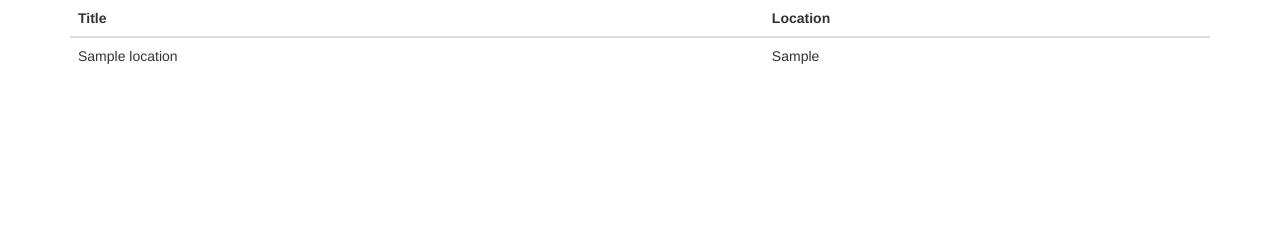
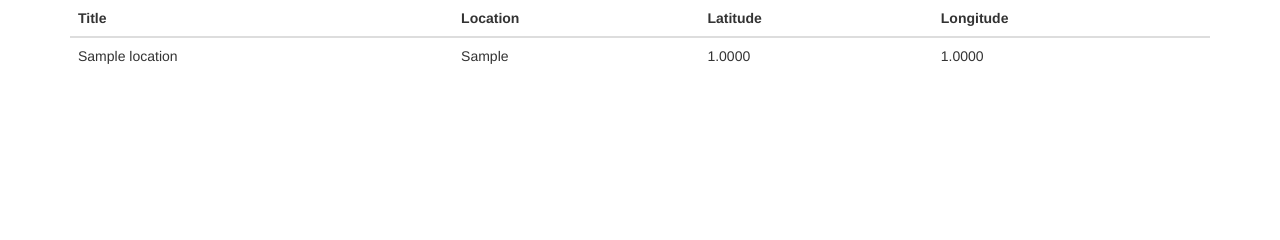
Before and after one commit to ericso/sf_movies, a Django app: page / in a window 1280 px wide. Shown: the part 372-612 px from the top of the page. Run offline with Django 3.2, Linux system fonts and the light colour scheme; tables that the repository leaves empty hold one stand-in row (values such as "Sample post"); some libraries are stand-ins or nearby versions.

Commit message:
Display coordinates in home html

```diff
--- a/app/templates/home.html
+++ b/app/templates/home.html
@@ -26,6 +26,8 @@
         <tr>
           <th>Title</th>
           <th>Location</th>
+          <th>Latitude</th>
+          <th>Longitude</th>
         </tr>
       </thead>
       <tbody>
@@ -34,6 +36,8 @@
           <tr>
             <td><%= fields['title'] %></td>
             <td><%= fields['locations'] %></td>
+            <td><%= fields['latitude'] %></td>
+            <td><%= fields['longitude'] %></td>
           </tr>
         <% }); %>
       </tbody>
```
